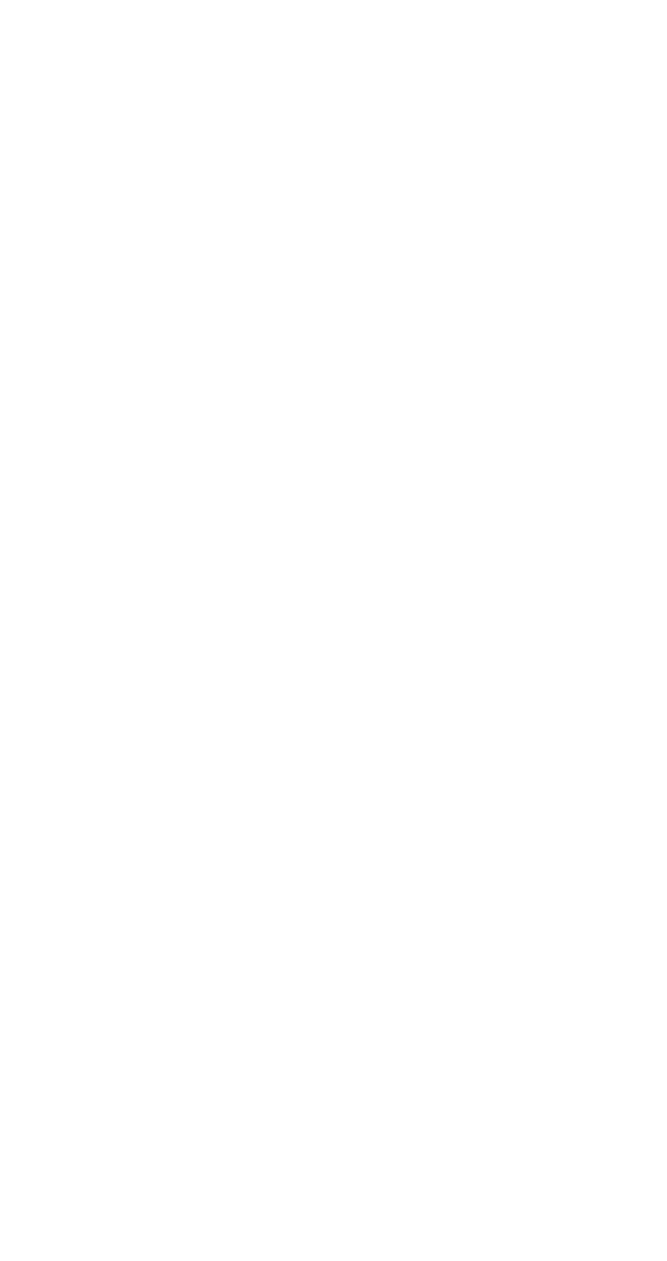
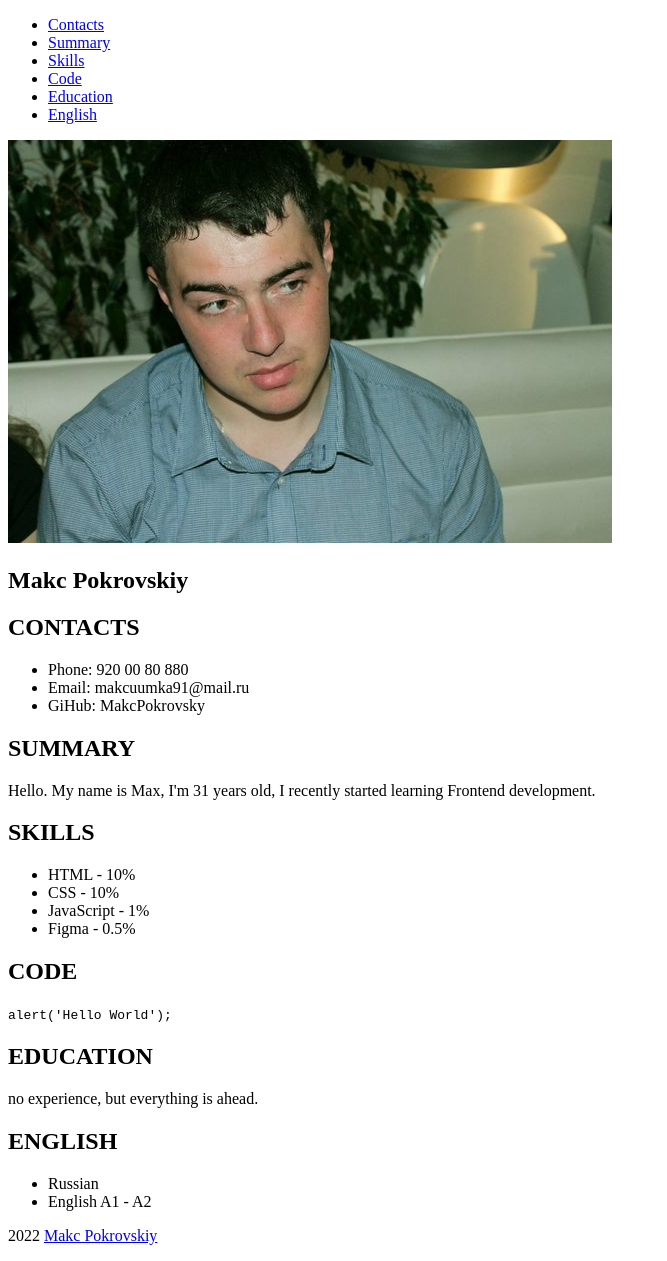
Before and after one commit to MakcPokrovsky/rsschool-cv, a plain HTML site: page index.html in a window 1280 px wide. Shown: the whole page, without its empty margins (0-667 px from the left). Before the commit the page ends 800 px from the top, so only its background shows below. Drawn offline with Linux system fonts and the light colour scheme.

Commit message:
feat:designed HTML

```diff
--- a/index.html
+++ b/index.html
@@ -5,12 +5,95 @@
     <meta charset="UTF-8">
     <meta http-equiv="X-UA-Compatible" content="IE=edge">
     <meta name="viewport" content="width=device-width, initial-scale=1.0">
-    <title>Document</title>
-    <link rel="stylesheet" href="style.css">
+    <title>CV</title>
+    <link rel="stylesheet" href="styles.css">
 </head>
 
 <body>
 
+    <header class="header">
+        <!-- <div class="menu-btn">
+            <span></span>
+            <span></span>
+            <span></span>
+        </div> -->
+        <div class="container">
+            <nav>
+                <ul class="nav-list">
+                    <li class="nav-item"><a href="#contacts" class="nav-link">Contacts</a></li>
+                    <li class="nav-item"><a href="#summary" class="nav-link">Summary</a></li>
+                    <li class="nav-item"><a href="#skills" class="nav-link">Skills</a></li>
+                    <li class="nav-item"><a href="#code" class="nav-link">Code</a></li>
+                    <li class="nav-item"><a href="#education" class="nav-link">Education</a></li>
+                    <li class="nav-item"><a href="#english" class="nav-link">English</a></li>
+                </ul>
+            </nav>
+        </div>
+    </header>
+    <main class="main">
+        <div class="container main-container">
+            <section class="section pro" id="profile">
+                <div class="profile-content">
+                    <img src="../img/nQmLY42QRUo.jpg" alt="avatar">
+                    <h1 class="section-title name">
+                        Makc Pokrovskiy
+                    </h1>
+                </div>
+            </section>
+            <section class="section" id="contacts">
+                <h2 class="section-title">
+                    CONTACTS
+                </h2>
+                <ul>
+                    <li>Phone: 920 00 80 880</li>
+                    <li>Email: makcuumka91@mail.ru</li>
+                    <li>GiHub: MakcPokrovsky</li>
+                </ul>
+            </section>
+            <section class="section" id="summary">
+                <h2 class="section-title">
+                    SUMMARY
+                </h2>
+                <p>Hello. My name is Max, I'm 31 years old, I recently started learning Frontend development.</p>
+            </section>
+            <section class="section" id="skills">
+                <h2 class="section-title">
+                    SKILLS
+                </h2>
+                <ul>
+                    <li>HTML - 10%</li>
+                    <li>CSS - 10%</li>
+                    <li>JavaScript - 1%</li>
+                    <li>Figma - 0.5%</li>
+                </ul>
+            </section>
+            <section class="section" id="code">
+                <h2 class="section-title">CODE</h2>
+                <p><code>
+                alert('Hello World');
+                </code></p>
+            </section>
+            <section class="section" id="education">
+                <h2 class="section-title">EDUCATION</h2>
+                <p>no experience, but everything is ahead.</p>
+            </section>
+            <section class="section" id="english">
+                <h2 class="section-title">ENGLISH</h2>
+                <ul>
+                    <li>Russian</li>
+                    <li>English A1 - A2</li>
+                </ul>
+            </section>
+        </div>
+    </main>
+    <footer class="footer">
+        <div class="container">
+            <p class="footer-content">2022 <a class="footer-link" href="https://github.com/MakcPokrovsky">Makc
+                    Pokrovskiy</a></p>
+        </div>
+    </footer>
+
+
 </body>
 
 </html>
```
Also changed, not shown: img/nQmLY42QRUo.jpg (added).
